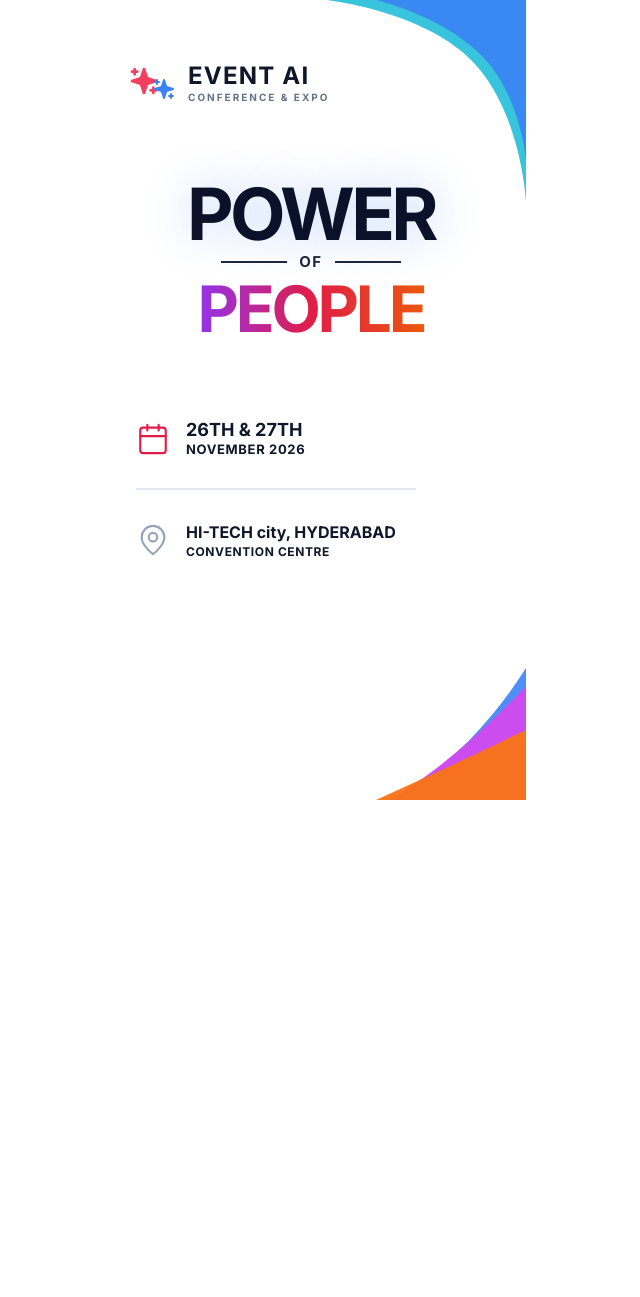
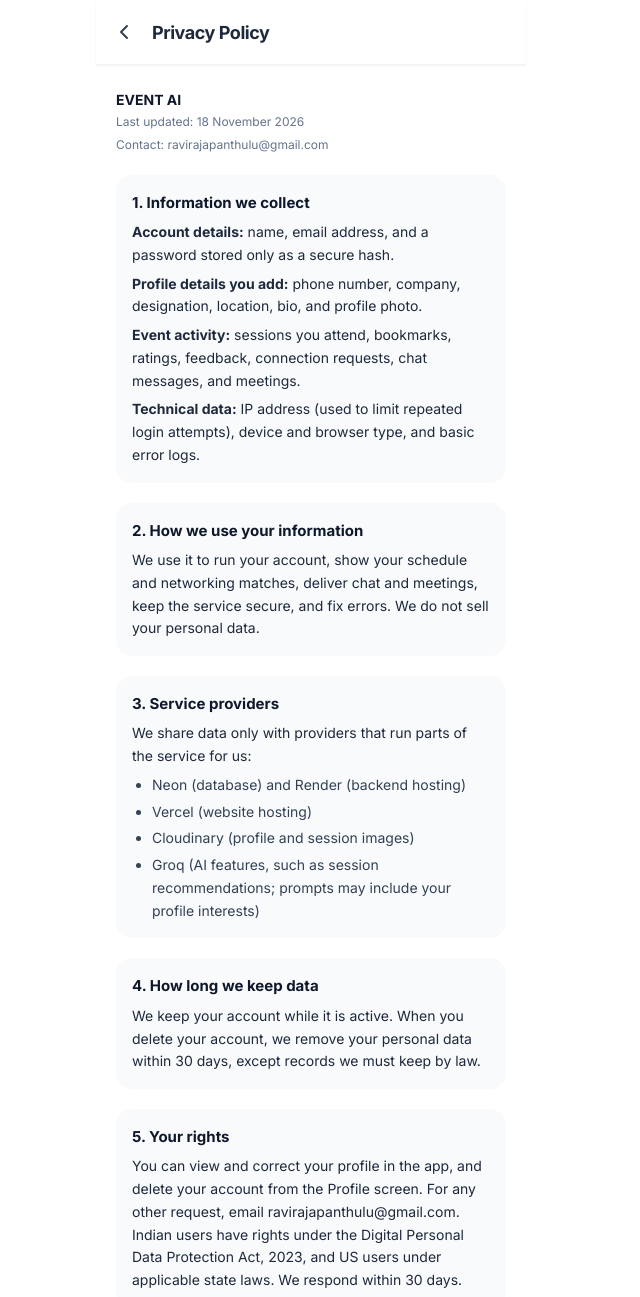
Before and after one commit to Raviraj2704/eventai-frontend, a React (Vite) app: page /privacy in a window 1280 px wide. Before the commit this address led to /. Shown: the top 1297 px of the page, without its empty margins (329-969 px from the left). Before the commit the page ends 800 px from the top, so only its background shows below. Built offline with nearby package versions, Linux system fonts and the light colour scheme; no server answers.

Commit message:
Add Privacy Policy and Terms of Service public routes and screens

```diff
--- a/src/App.jsx
+++ b/src/App.jsx
@@ -47,6 +47,8 @@ const MyMeetingsScreen = lazy(() => import('./pages/main/MyMeetingsScreen'));
 const MyBadgeScreen = lazy(() => import('./pages/main/MyBadgeScreen'));
 const MyFavouritesScreen = lazy(() => import('./pages/main/MyFavouritesScreen'));
 const LeaderboardScreen = lazy(() => import('./pages/main/LeaderboardScreen'));
+const PrivacyPolicyScreen = lazy(() => import('./pages/main/PrivacyPolicyScreen'));
+const TermsScreen = lazy(() => import('./pages/main/TermsScreen'));
 
 // Pages - Engagement
 const SocialWallScreen = lazy(() => import('./pages/engagement/SocialWallScreen'));
@@ -145,6 +147,8 @@ function AppContent() {
         h(Route, { path: '/register', element: h(RegisterScreen) }),
         h(Route, { path: '/verify-email', element: h(VerifyEmailScreen) }),
         h(Route, { path: '/complete-profile', element: h(CompleteProfileScreen) }),
+        h(Route, { path: '/privacy', element: h(PrivacyPolicyScreen) }),
+        h(Route, { path: '/terms', element: h(TermsScreen) }),
 
         // Main protected routes
         h(Route, { path: '/home', element: wrapPrivate(HomeScreen) }),
--- /dev/null
+++ b/src/pages/main/PrivacyPolicyScreen.jsx
@@ -0,0 +1,75 @@
+import React from 'react';
+import { useNavigate } from 'react-router-dom';
+import { ChevronLeft } from 'lucide-react';
+
+export default function PrivacyPolicyScreen() {
+  const navigate = useNavigate();
+
+  return (
+    <div className="min-h-screen bg-white max-w-[430px] mx-auto pb-16 font-sans text-slate-800">
+      <div className="sticky top-0 z-10 bg-white px-4 py-3 border-b border-slate-100 flex items-center gap-2 shadow-sm">
+        <button onClick={() => navigate(-1)} className="p-2 -ml-2 text-slate-700 hover:bg-slate-50 rounded-full">
+          <ChevronLeft size={24} />
+        </button>
+        <h1 className="text-[18px] font-bold tracking-tight">Privacy Policy</h1>
+      </div>
+
+      <div className="px-5 py-6 space-y-5 text-[14px] leading-relaxed">
+        <div>
+          <p className="font-bold text-slate-900">EVENT AI</p>
+          <p className="text-slate-500 text-[12px]">Last updated: 18 November 2026</p>
+          <p className="text-slate-500 text-[12px] mt-1">Contact: ravirajapanthulu@gmail.com</p>
+        </div>
+
+        <section className="space-y-1.5 bg-slate-50 p-4 rounded-[16px]">
+          <h2 className="font-bold text-slate-900 text-[15px]">1. Information we collect</h2>
+          <p><strong>Account details:</strong> name, email address, and a password stored only as a secure hash.</p>
+          <p><strong>Profile details you add:</strong> phone number, company, designation, location, bio, and profile photo.</p>
+          <p><strong>Event activity:</strong> sessions you attend, bookmarks, ratings, feedback, connection requests, chat messages, and meetings.</p>
+          <p><strong>Technical data:</strong> IP address (used to limit repeated login attempts), device and browser type, and basic error logs.</p>
+        </section>
+
+        <section className="space-y-1.5 bg-slate-50 p-4 rounded-[16px]">
+          <h2 className="font-bold text-slate-900 text-[15px]">2. How we use your information</h2>
+          <p>We use it to run your account, show your schedule and networking matches, deliver chat and meetings, keep the service secure, and fix errors. We do not sell your personal data.</p>
+        </section>
+
+        <section className="space-y-1.5 bg-slate-50 p-4 rounded-[16px]">
+          <h2 className="font-bold text-slate-900 text-[15px]">3. Service providers</h2>
+          <p>We share data only with providers that run parts of the service for us:</p>
+          <ul className="list-disc pl-5 space-y-1 text-slate-700">
+            <li>Neon (database) and Render (backend hosting)</li>
+            <li>Vercel (website hosting)</li>
+            <li>Cloudinary (profile and session images)</li>
+            <li>Groq (AI features, such as session recommendations; prompts may include your profile interests)</li>
+          </ul>
+        </section>
+
+        <section className="space-y-1.5 bg-slate-50 p-4 rounded-[16px]">
+          <h2 className="font-bold text-slate-900 text-[15px]">4. How long we keep data</h2>
+          <p>We keep your account while it is active. When you delete your account, we remove your personal data within 30 days, except records we must keep by law.</p>
+        </section>
+
+        <section className="space-y-1.5 bg-slate-50 p-4 rounded-[16px]">
+          <h2 className="font-bold text-slate-900 text-[15px]">5. Your rights</h2>
+          <p>You can view and correct your profile in the app, and delete your account from the Profile screen. For any other request, email ravirajapanthulu@gmail.com. Indian users have rights under the Digital Personal Data Protection Act, 2023, and US users under applicable state laws. We respond within 30 days.</p>
+        </section>
+
+        <section className="space-y-1.5 bg-slate-50 p-4 rounded-[16px]">
+          <h2 className="font-bold text-slate-900 text-[15px]">6. Security</h2>
+          <p>Passwords are hashed, database access is restricted, and API keys are kept on the server. No system is perfectly secure, so please use a strong, unique password.</p>
+        </section>
+
+        <section className="space-y-1.5 bg-slate-50 p-4 rounded-[16px]">
+          <h2 className="font-bold text-slate-900 text-[15px]">7. Children</h2>
+          <p>EVENT AI is not for anyone under 18. If we learn that we hold a minor's data, we will delete it.</p>
+        </section>
+
+        <section className="space-y-1.5 bg-slate-50 p-4 rounded-[16px]">
+          <h2 className="font-bold text-slate-900 text-[15px]">8. Changes</h2>
+          <p>We will post updates on this page and change the date above.</p>
+        </section>
+      </div>
+    </div>
+  );
+}
--- /dev/null
+++ b/src/pages/main/TermsScreen.jsx
@@ -0,0 +1,75 @@
+import React from 'react';
+import { useNavigate } from 'react-router-dom';
+import { ChevronLeft } from 'lucide-react';
+
+export default function TermsScreen() {
+  const navigate = useNavigate();
+
+  return (
+    <div className="min-h-screen bg-white max-w-[430px] mx-auto pb-16 font-sans text-slate-800">
+      <div className="sticky top-0 z-10 bg-white px-4 py-3 border-b border-slate-100 flex items-center gap-2 shadow-sm">
+        <button onClick={() => navigate(-1)} className="p-2 -ml-2 text-slate-700 hover:bg-slate-50 rounded-full">
+          <ChevronLeft size={24} />
+        </button>
+        <h1 className="text-[18px] font-bold tracking-tight">Terms of Service</h1>
+      </div>
+
+      <div className="px-5 py-6 space-y-5 text-[14px] leading-relaxed">
+        <div>
+          <p className="font-bold text-slate-900">EVENT AI</p>
+          <p className="text-slate-500 text-[12px]">Last updated: 18 November 2026</p>
+        </div>
+
+        <section className="space-y-1.5 bg-slate-50 p-4 rounded-[16px]">
+          <h2 className="font-bold text-slate-900 text-[15px]">1. Using the service</h2>
+          <p>You must be 18 or older and provide accurate information. You are responsible for keeping your login secure.</p>
+        </section>
+
+        <section className="space-y-1.5 bg-slate-50 p-4 rounded-[16px]">
+          <h2 className="font-bold text-slate-900 text-[15px]">2. Acceptable use</h2>
+          <p>Do not harass others, post unlawful or misleading content, scrape data, attempt to access other accounts or admin areas, or disrupt the service.</p>
+        </section>
+
+        <section className="space-y-1.5 bg-slate-50 p-4 rounded-[16px]">
+          <h2 className="font-bold text-slate-900 text-[15px]">3. Your content</h2>
+          <p>You keep ownership of what you post or upload. You give us permission to display it within the app. You must have the right to share any photo or text you upload.</p>
+        </section>
+
+        <section className="space-y-1.5 bg-slate-50 p-4 rounded-[16px]">
+          <h2 className="font-bold text-slate-900 text-[15px]">4. AI features</h2>
+          <p>AI recommendations and summaries are suggestions only. They may be inaccurate, so verify important information.</p>
+        </section>
+
+        <section className="space-y-1.5 bg-slate-50 p-4 rounded-[16px]">
+          <h2 className="font-bold text-slate-900 text-[15px]">5. Events and third parties</h2>
+          <p>EVENT AI connects attendees, speakers, and partners. We are not responsible for the conduct of other users or the quality of third-party offers.</p>
+        </section>
+
+        <section className="space-y-1.5 bg-slate-50 p-4 rounded-[16px]">
+          <h2 className="font-bold text-slate-900 text-[15px]">6. Suspension and termination</h2>
+          <p>We may suspend accounts that break these terms. You may delete your account at any time.</p>
+        </section>
+
+        <section className="space-y-1.5 bg-slate-50 p-4 rounded-[16px]">
+          <h2 className="font-bold text-slate-900 text-[15px]">7. Disclaimers and liability</h2>
+          <p>The service is provided "as is." To the extent the law allows, our total liability is limited to the amount you paid us in the 12 months before a claim, or INR 1,000 if you paid nothing.</p>
+        </section>
+
+        <section className="space-y-1.5 bg-slate-50 p-4 rounded-[16px]">
+          <h2 className="font-bold text-slate-900 text-[15px]">8. Governing law</h2>
+          <p>These terms are governed by the laws of India. Disputes fall under the courts of Hyderabad, Telangana.</p>
+        </section>
+
+        <section className="space-y-1.5 bg-slate-50 p-4 rounded-[16px]">
+          <h2 className="font-bold text-slate-900 text-[15px]">9. Changes</h2>
+          <p>We may update these terms. Continued use after an update means you accept it.</p>
+        </section>
+
+        <section className="space-y-1.5 bg-slate-50 p-4 rounded-[16px]">
+          <h2 className="font-bold text-slate-900 text-[15px]">10. Contact</h2>
+          <p>ravirajapanthulu@gmail.com</p>
+        </section>
+      </div>
+    </div>
+  );
+}
```
